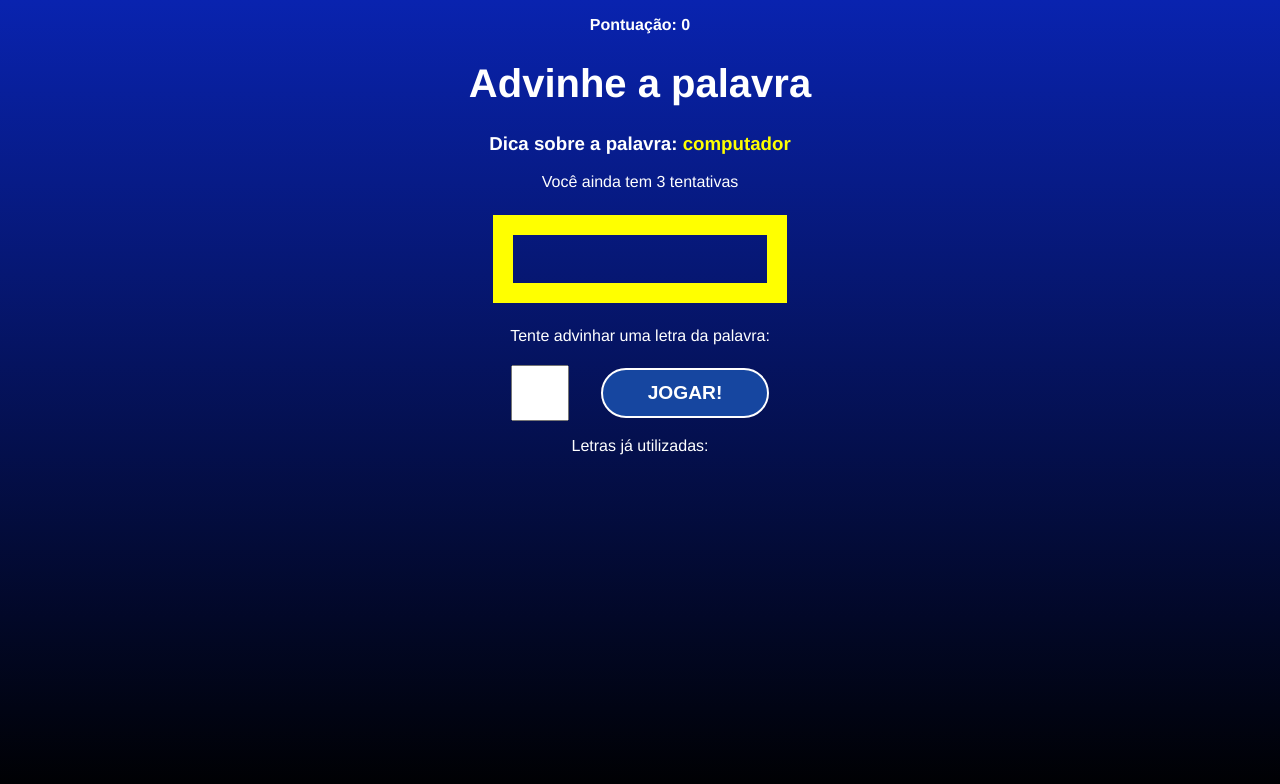
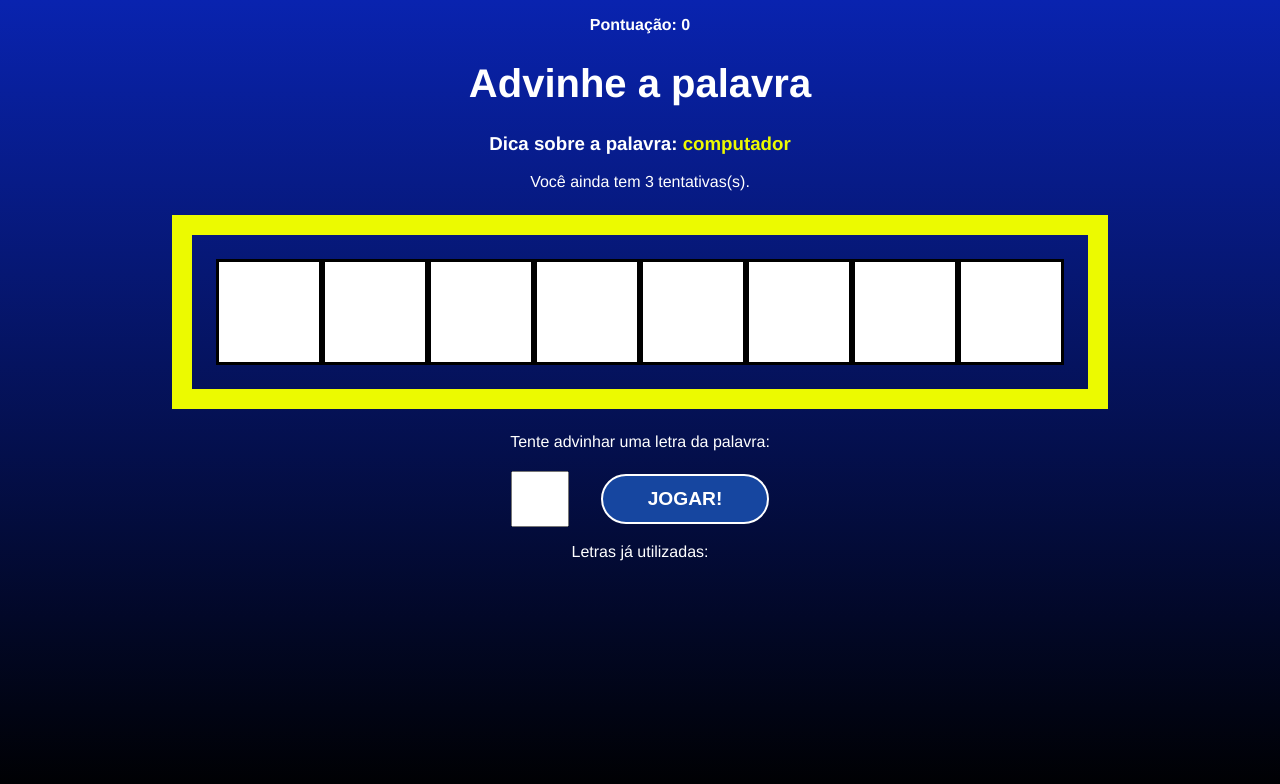
Before and after one commit to LuanEduardoS/react-js, a React (Create React App) app in the folder 6_SECRET_WORD/secretword/: page / in a window 1280 px wide. Both pictures are taken after a click on the button "COMEÇAR O JOGO". Shown: the top 784 px of the page. Built offline with nearby package versions, Linux system fonts and the light colour scheme.

Commit message:
término aula 77

```diff
--- a/6_SECRET_WORD/secretword/src/App.js
+++ b/6_SECRET_WORD/secretword/src/App.js
@@ -71,15 +71,39 @@ function App() {
 
     // process the letter input
     const verifyLetter = (letter) => {
-        console.log(letter)
+        const normalizedLetter = letter.toLowerCase()
+
+        // check if letter has already been utilized
+        if(
+            guessedLetters.includes(normalizedLetter) ||
+            wrongLetters.includes(normalizedLetter)
+        ) {
+            return;
+        }
+
+        // push guessed letter or remove a guess
+        if (letters.includes(normalizedLetter)) {
+            setGuessedLetters((actualGuessedLetters) => [
+             ...actualGuessedLetters,
+                normalizedLetter,
+            ])
+        } else {
+            setWrongLetters((actualWrongLetters) => [
+                ...actualWrongLetters,
+                normalizedLetter,
+            ])
+        }
     }
+
+    console.log(guessedLetters)
+    console.log(wrongLetters)
 
     // restarts the game
     const retry = () => {
         setGameStage(stages[0].name)
     }
 
-  return (
+    return (
     <div className="App">
         {gameStage === "start" && <StartScreen startGame={startGame} />}
         {gameStage === "game" && (
@@ -99,6 +123,7 @@ function App() {
 
     </div>
   )
+
 }
 
 export default App
--- a/6_SECRET_WORD/secretword/src/components/Game.css
+++ b/6_SECRET_WORD/secretword/src/components/Game.css
@@ -7,25 +7,26 @@
   }
 
   .tip span {
-    color: yellow;
+    color: #ecfa00;
   }
 
   .wordContainer {
     margin: 1.5em;
     padding: 1.5em;
-    border: 20px solid yellow;
+    border: 20px solid #ecfa00;
     display: flex;
   }
 
-.letter, .blanksquare {
+  .letter,
+  .blankSquare {
     font-size: 70px;
     line-height: 1.5;
-    border: 3px solid black;
+    border: 3px solid #000;
     height: 100px;
     width: 100px;
     text-transform: uppercase;
-    background-color: white;
-    color: black;
+    background-color: #fff;
+    color: #000;
     font-weight: bold;
   }
 
--- a/6_SECRET_WORD/secretword/src/components/Game.js
+++ b/6_SECRET_WORD/secretword/src/components/Game.js
@@ -33,7 +33,7 @@ const Game = ({
         <h3 className="tip">
             Dica sobre a palavra: <span>{pickedCategory}</span>
         </h3>
-        <p>Você ainda tem {guesses} tentativas</p>
+        <p>Você ainda tem {guesses} tentativas(s).</p>
         <div className="wordContainer">
             {letters.map((letter, i) =>
             guessedLetters.includes(letter) ? (
@@ -58,7 +58,7 @@ const Game = ({
         <div className="wrongLettersContainer">
             <p>Letras já utilizadas:</p>
             {wrongLetters.map((letter, i ) => (
-                <span key={i}>{letter},</span>
+                <span key={i}>{letter}, </span>
             ))}
         </div>
     </div>
```
Lines whose indentation alone changed are shown as unchanged.
